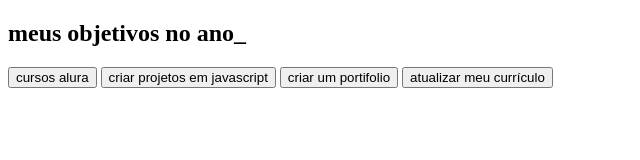
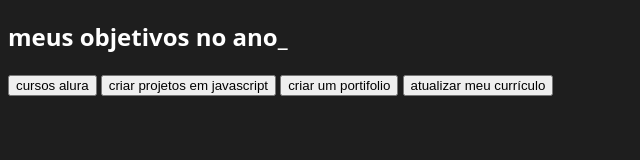
Before and after one commit to raicon480/tnv, a plain HTML site: page INDEX (1).HTML in a window 1280 px wide. Shown: the whole page, without its empty margins (0-640 px from the left). Drawn offline with Linux system fonts and the light colour scheme.

Commit message:
Add files via upload

```diff
--- a/style.css
+++ b/style.css
@@ -1,5 +1,14 @@
-@import url('https://fonts.googleapis.com/css2?family=Rubik+Glitch+Pop&display=swap')
-
+<style>
+@import url('https://fonts.googleapis.com/css2?family=Open+Sans:ital,wght@0,300..800;1,300..800&display=swap')
+</style>
+.open-sans-<uniquifier> {
+  font-family: "Open Sans", sans-serif;
+  font-optical-sizing: auto;
+  font-weight: <weight>;
+  font-style: normal;
+  font-variation-settings:
+    "wdth" 100;
+}
 :root{
     --cor-de-fundo: #1E1E1E;
     --verde:  #6fff57;
@@ -12,4 +21,5 @@
 body {
     background-color: var(--cor-de-fundo);
     color: var(--branco);
+    font-family: "Open Sans", sans-serif;
 }
```
